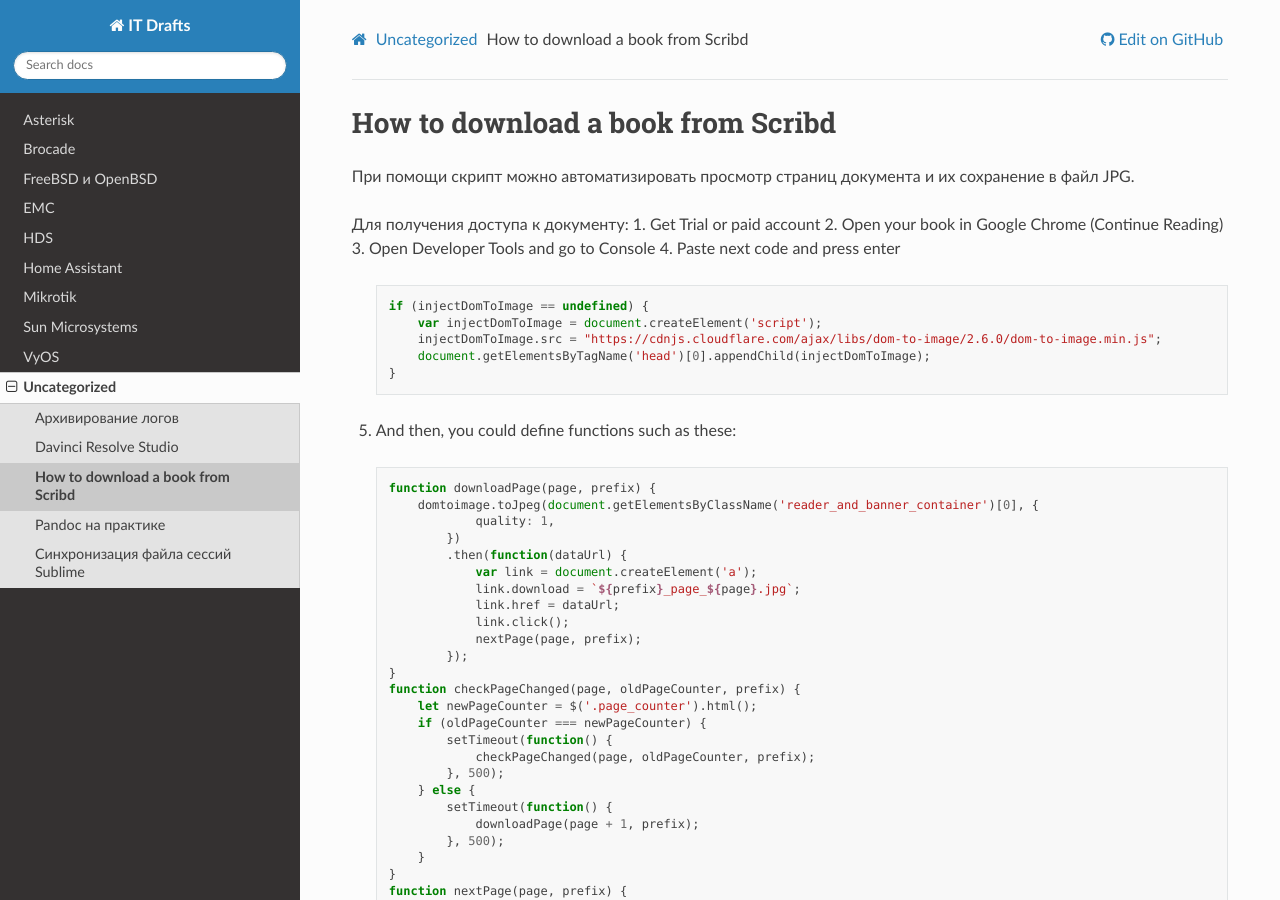
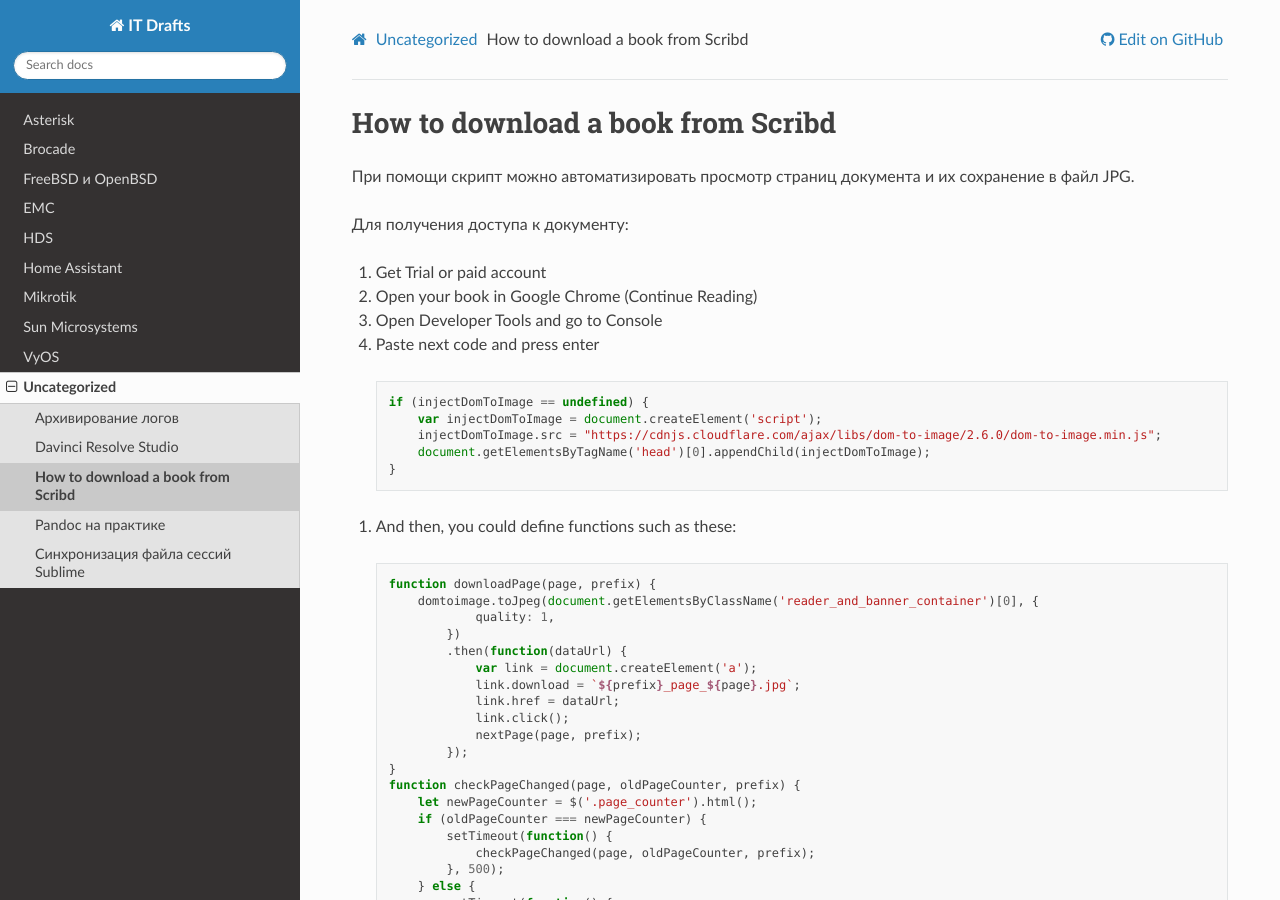
Before and after one commit to jeffscrum/jeffscrum.github.io, a Sphinx documentation site: the page built from source/uncategorized/download-scribd-book.rst, in a window 1280 px wide and 900 px high. Built offline with Sphinx 7.4.7 and the Read the Docs theme 2.0.0, drawn with Linux system fonts in a browser that asks for light colours.

Commit message:
uncategorized3

```diff
--- a/source/uncategorized/batch-log-archive.rst
+++ b/source/uncategorized/batch-log-archive.rst
@@ -5,15 +5,13 @@
 Архивирование логов
 ===================
 
-Предположим, что при ротации логов каждый день у нас создается новый файл по шаблону *ddmmyy*
-
-Для того чтобы найти все логи и заархивировать их, будем использовать такую команду
+Предположим, что при ротации логов каждый день у нас создается новый файл по шаблону *ddmmyy*. Для того чтобы найти все логи и заархивировать их, будем использовать такую команду
 
 .. code-block:: bash
 
   $ ls
   log.061614	log.061714	log.061814
 
-  find * -name "log.061[6-8]14" -exec tar -cvf logs.tar {} \;
+  $ find * -name "log.061[6-8]14" -exec tar -cvf logs.tar {} \;
 
 В это примере будут найдены и собраны в архив с именем logs.tar все логи за 6-8 месяцы.
--- a/source/uncategorized/download-scribd-book.rst
+++ b/source/uncategorized/download-scribd-book.rst
@@ -8,10 +8,11 @@
 При помощи скрипт можно автоматизировать просмотр страниц документа и их сохранение в файл JPG.
 
 Для получения доступа к документу:
-1. Get Trial or paid account
-2. Open your book in Google Chrome (Continue Reading)
-3. Open Developer Tools and go to Console
-4. Paste next code and press enter
+
+#. Get Trial or paid account
+#. Open your book in Google Chrome (Continue Reading)
+#. Open Developer Tools and go to Console
+#. Paste next code and press enter
 
   .. code-block:: javascript
 
--- a/source/uncategorized/index.rst
+++ b/source/uncategorized/index.rst
@@ -4,7 +4,7 @@
 =============
 
 .. toctree::
-   :maxdepth: 2
+   :maxdepth: 1
 
    batch-log-archive
    davinci-studio-trick
--- a/source/uncategorized/pandoc.rst
+++ b/source/uncategorized/pandoc.rst
@@ -10,7 +10,7 @@
 
 .. note::
 
-  В составе пакетов есть пакеты LaTex, поэтому объем занимаемый на диске будет несколько Гб
+  В составе пакетов есть пакеты *LaTex*, поэтому объем занимаемый на диске будет несколько Гб
 
 .. code-block:: bash
 
--- a/source/uncategorized/sublime-session-file.rst
+++ b/source/uncategorized/sublime-session-file.rst
@@ -11,4 +11,4 @@
 
   ln -s /Users/cfish/Dropbox/Sync/Sublime/Session.sublime_session /Users/cfish/Library/Application\ Support/Sublime\ Text\ 3/Local/
 
-Теперь, если вы не сохранили или не закрыли **файл**, а закрыли сам редактор и открыли его на другом компьютере, то увидите все то что было не закончено
+Теперь, если вы не сохранили или не закрыли **файл**, а закрыли сам редактор и открыли его на другом компьютере, то сможете продолжить работу с ним (ними).
```
Also changed, not shown: other parts of source/uncategorized/download-scribd-book.rst (+2 -2 lines), other parts of source/uncategorized/pandoc.rst (+1 -1 lines).
